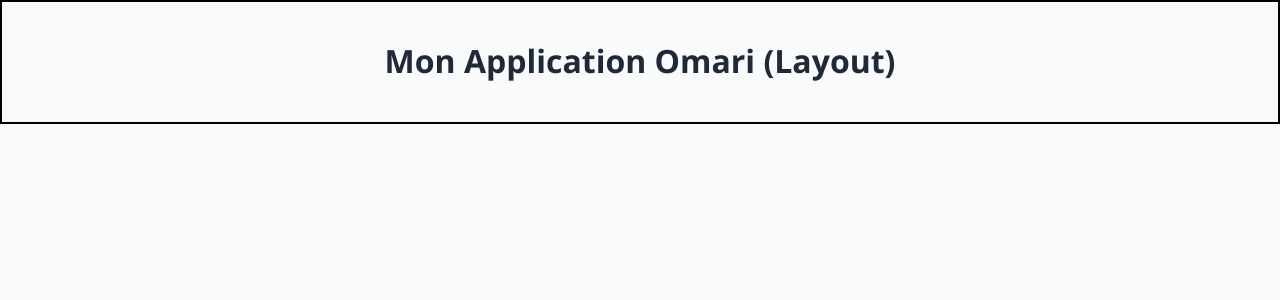
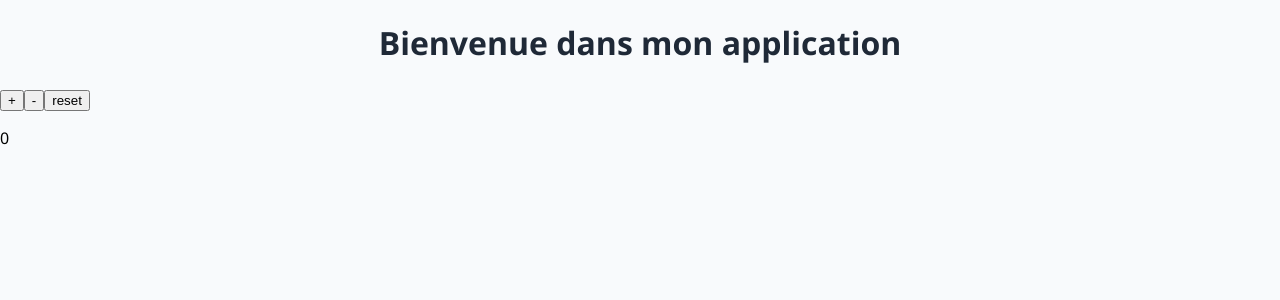
Before and after one commit to Rimao416/DD-Training, a React (Vite) app: page / in a window 1280 px wide. Shown: the top 300 px of the page. Built offline with nearby package versions, Linux system fonts and the light colour scheme.

Commit message:
customHook

```diff
--- a/src/App.jsx
+++ b/src/App.jsx
@@ -1,12 +1,15 @@
 import './App.css';
 import {Routes, Route} from "react-router-dom";
 import Home from "./pages/Home";
+import Menu from './pages/Menu';
+import Modal from './pages/Modal';
 
 const App = () => {
   return(
  <Routes>
   <Route path="/" element={<Home />}/>
-  {/* <Route path="/about" element={<About />} /> */}
+  <Route path="/menu" element={<Menu />} />
+  <Route path="/modal" element={<Modal />} />
  </Routes>
   )
 };
--- /dev/null
+++ b/src/hooks/useCounter.js
@@ -0,0 +1,9 @@
+import { useState } from "react";
+function useCounter(initialValue = 0) {
+    const [count, setCount] = useState(initialValue);
+    const increment = () => setCount(count + 1);
+    const decrement = () => setCount(count - 1);
+    const reset=()=>setCount(initialValue);
+   return { count, increment, decrement,reset };
+  }
+  export default useCounter
--- /dev/null
+++ b/src/hooks/useToggle.js
@@ -0,0 +1,14 @@
+import { useState, useCallback } from 'react';
+
+function useToggle(initialState = false) {
+  const [state, setState] = useState(initialState);
+
+  // useCallback pour optimiser la performance
+  const toggle = useCallback(() => setState(state => !state), []);
+  const setTrue = useCallback(() => setState(true), []);
+  const setFalse = useCallback(() => setState(false), []);
+
+  return [state, { toggle, setTrue, setFalse }];
+}
+
+export default useToggle;
--- a/src/pages/Home.jsx
+++ b/src/pages/Home.jsx
@@ -1,17 +1,20 @@
+
 import Layout from "../components/Layout";
 import { UserProvider } from "../components/UserProvider";
+import useCounter from "../hooks/useCounter";
 
 function Home() {
-  const user = {
-    name: "Omari",
-    email: "yRj1W@example.com",
-    age: "35 ans"
-  };
+const {count,increment,decrement,reset}=useCounter();
+
 
   return (
-    <UserProvider user={user}>
-      <Layout />
-    </UserProvider>
+    <>
+    <h1>Bienvenue dans mon application</h1>
+    <button onClick={increment}>+</button>
+    <button onClick={decrement}>-</button>
+    <button onClick={reset}>reset</button>
+    <p>{count}</p>
+    </>
   );
 }
 
--- /dev/null
+++ b/src/pages/Menu.jsx
@@ -0,0 +1,20 @@
+import React, { useState } from 'react'
+
+function Menu() {
+      const [compteur,setCompteur]=useState(0);
+      const increment=()=>setCompteur(compteur+1);
+      const decrementer=()=>setCompteur(compteur-1);
+      const reset=()=>setCompteur(0);
+
+  return (
+    <div>
+          <h1>Bienvenue dans mon application</h1>
+    <button onClick={increment}>+</button>
+    <button onClick={decrementer}>-</button>
+    <button onClick={reset}>reset</button>
+    <p>{compteur}</p>
+    </div>
+  )
+}
+
+export default Menu
--- /dev/null
+++ b/src/pages/Modal.jsx
@@ -0,0 +1,22 @@
+import useToggle from "../hooks/useToggle";
+
+function Modal() {
+  const [isOpen, { toggle, setTrue, setFalse }] = useToggle();
+
+  return (
+    <div>
+      <button onClick={setTrue}>Ouvrir Modal</button>
+      {isOpen && (
+        <div className="modal">
+          <div className="modal-content">
+            <h2>Ma Modal</h2>
+            <button onClick={setFalse}>Fermer</button>
+            <button onClick={toggle}>Toggle</button>
+          </div>
+        </div>
+      )}
+    </div>
+  );
+}
+
+export default Modal;
```
